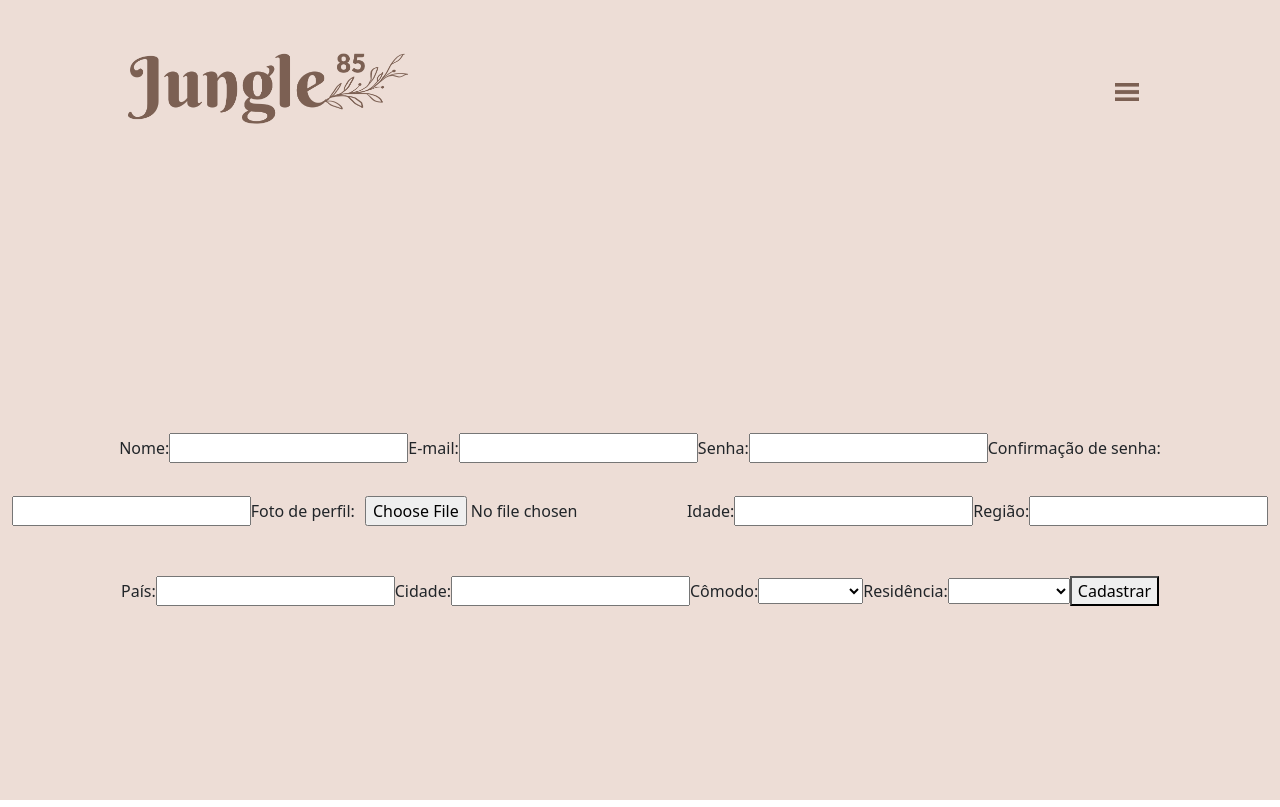
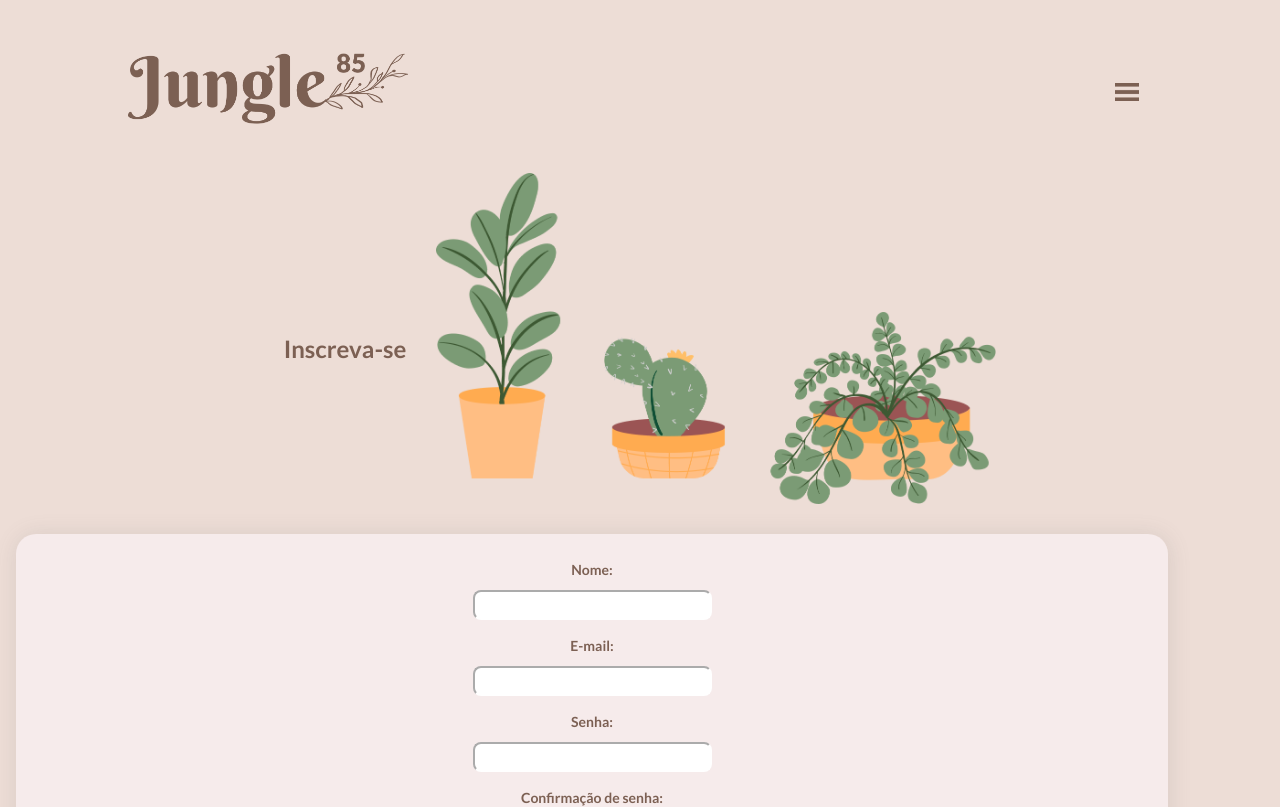
Before and after one commit to PHMS13/project-3-front, a React (Create React App) app: page /signup in a window 1280 px wide. Shown: the top 807 px of the page. Built offline with nearby package versions, Linux system fonts and the light colour scheme.

Commit message:
signup css ok

```diff
--- a/src/App.css
+++ b/src/App.css
@@ -40,6 +40,8 @@
     transform: rotate(360deg);
   }
 }
+
+/*-------------HOME PAGE--------------*/
 
 .homePageHero {
   width: 100vw;
@@ -115,21 +117,57 @@
   font-weight: 600;
 }
 
+/*------------SIGN-UP PAGE--------------*/
+
+.formTitle {
+  font-family: "Lato",sans-serif;
+  font-size: 56px;
+  font-weight: 600;
+  margin-top: 80px;
+  margin-right: 50px;
+  color: #7c6053;
+}
+
+.formHead {
+  width: 70vw;
+  max-width: 560px;
+  margin-top: 30px;
+}
+
 #btnCadastrar {
-  margin-top: 13px;
+  background-color: #7c6053;
+  color: whitesmoke;
+  padding: 6px;
+  padding-left: 4px;
+  padding-right: 4px;
+  border-radius: 12px;
+  border-color: #7c6053;
+  box-shadow: 10px 10px 22px #9090902a;
+  font-size: 14px;
+  font-family: "Lato", sans-serif;
+  font-weight: 600;
+  width: 30vw;
+  max-width: 120px;
+  min-width: 90px;
+  margin: 30px;
 }
 
 #inscreverForm {
-  margin-top: 250px;
+  width: 90vw;
+  margin: 50px;
+  margin-top: 30px;
+  background-color: #f6ebeb;
+  box-shadow: 1px 1px 22px #69696928;
+  border-radius: 20px;
+  padding: 20px;
+
 }
 
 #inscreverInfo {
-  margin-top: 20px;
-}
-
-#form {
-  /*width: 180px;
-  margin-top: 15px;*/
+  margin-top: 30px;
+  border-radius: 8px;
+  border-color: #ffffff;
+  margin: 10px;
 }
 
 #formImg {
@@ -140,7 +178,29 @@
 
 #formSelect {
   margin-top: 13px;
+  border-radius: 8px;
+  border-color: #ffffff;
+  margin: 10px;
 }
+
+#formImg {
+  font-size: 14px;
+  font-family: "Lato", sans-serif;
+  font-weight: 600;
+  color: #7C6053;
+  margin: 10px;
+}
+
+label {
+  font-size: 14px;
+  font-family: "Lato", sans-serif;
+  font-weight: 600;
+  color: #7C6053;
+  margin: 10px;
+}
+
+
+/*--------------------------------------*/
 
 .dropdown > button {
   background-color: rgba(0, 0, 0, 0) !important;
@@ -400,7 +460,44 @@ Form {
   display: flex;
 }
 
+/*-------------ERROR PAGE  -------------*/
+.errorTxt {
+  font-family: "Lato", sans-serif;
+  font-weight: 700;
+  font-size: 34px;
+  color: #7c6053;
+  margin-top: 80px;
+}
+
+.errorBtn {
+  background-color: #7c6053;
+  color: whitesmoke;
+  padding: 9px;
+  padding-left: 10px;
+  padding-right: 10px;
+  border-radius: 12px;
+  border-color: #7c6053;
+  font-size: 16px;
+  font-family: "Lato", sans-serif;
+  font-weight: 600;
+  width: 30vw;
+  max-width: 160px;
+  min-width: 30px;
+  margin: 30px;
+  margin-top: 0px;
+}
+
+.errorImg {
+  width: 50vw;
+  margin-top: 20px;
+  min-width: 280px
+}
+
+
+
 @media (max-width: 521px) {
+
+/*-------------HOME PAGE--------------*/
   .homeBody {
     display: flex;
     flex-direction: column;
@@ -454,4 +551,79 @@ Form {
     margin: 0px;
     margin-top: 0px;
   }
+
+/*-------------ERROR PAGE--------------*/
+
+  .errorTxt {
+    font-family: "Lato", sans-serif;
+    font-weight: 700;
+    font-size: 20px;
+    color: #7c6053;
+    margin-top: 80px;
+  }
+
+  .errorBtn {
+    width: 38vw;
+    font-size: 15px;
+    text-align: center;
+    margin-top: 20px;
+    text-align: justify;
+    font-family: "Lato", sans-serif;
+    color: whitesmoke;
+    font-weight: 600;
+  }
+
 }
+
+/*------------SIGN-UP PAGE--------------*/
+
+.formTitle {
+  font-family: "Lato",sans-serif;
+  font-size: 24px;
+  font-weight: 600;
+  margin-top: 40px;
+  margin-right: 30px;
+  color: #7c6053;
+}
+
+#inscreverForm {
+  width: 90vw;
+  margin: 16px;
+  margin-top: 0px;
+  background-color: #f6ebeb;
+  box-shadow: 1px 1px 22px #69696928;
+  border-radius: 20px;
+  padding: 20px;
+  display: flex;
+}
+
+.formHead {
+  width: 50vw;
+  max-width: 560px;
+  margin-top: 10px;
+}
+
+label {
+  font-size: 14px;
+  font-family: "Lato", sans-serif;
+  font-weight: 600;
+  color: #7C6053;
+  margin: 5px;
+  margin-bottom: 0px;
+}
+
+#btnCadastrar {
+  background-color: #7c6053;
+  color: whitesmoke;
+  padding: 6px;
+  padding-left: 6px;
+  padding-right: 6px;
+  border-radius: 12px;
+  border-color: #7c6053;
+  font-size: 14px;
+  font-family: "Lato", sans-serif;
+  font-weight: 600;
+  margin-top: 18px;
+  margin-bottom: 0px;
+
+}
--- a/src/pages/ErrorPage/index.js
+++ b/src/pages/ErrorPage/index.js
@@ -11,24 +11,16 @@ function ErrorPage() {
         alignItems: "center",
       }}
     >
-      <h1
-        style={{
-          fontFamily: "Lato",
-          fontWeight: "600",
-          fontSize: "35px",
-          color: "#7c6053",
-          marginTop: "80px",
-        }}
-      >
+      <h1 className="errorTxt">
         Página não encontrada
       </h1>
       <img
-        style={{ width: "50vw", marginTop: "20px" }}
+        className="errorImg"
         src={errorPage}
         alt="Error"
       />
       <Link to="/">
-        <button className="homeInicio2">Retornar à Home</button>
+        <button className="errorBtn">Retornar à Home</button>
       </Link>
     </div>
   );
--- a/src/pages/Home/index.js
+++ b/src/pages/Home/index.js
@@ -15,7 +15,7 @@ function Home() {
           </p>
           <div style={{display: "flex", alignItems: "center", flexDirection: "column", flexWrap: "nowrap"}}>{/*  nessa div, flex flex direction coll */}
             <Link to="/signup">
-              <button className="homeInicio1">Se cadastre</button>
+              <button className="homeInicio1">Cadastre-se</button>
             </Link>
             <Link to="/login">
               <button className="homeInicio2">Acesse sua conta</button>
--- a/src/pages/Signup/index.js
+++ b/src/pages/Signup/index.js
@@ -2,6 +2,7 @@ import { useState, useEffect } from "react";
 import { api } from "../../api/api";
 import { useNavigate } from "react-router-dom";
 import toast from "react-hot-toast";
+import formHead from "../../assets/03 - QuizPlantas.png"
 
 function Signup() {
   const navigate = useNavigate();
@@ -75,6 +76,14 @@ function Signup() {
   }
 
   return (
+    <div style={{backgroundColor: "#EDDDD6"}}>
+    <div style={{display:"flex", flexDirection:"row", flexWrap:"nowrap", alignContent:"center", alignItems:"center",
+    justifyContent:"center",
+    marginBottom:"30px"}}>
+    <h1 className="formTitle" >Inscreva-se</h1>
+    <img src={formHead} className="formHead" alt="form" />
+    </div>
+
     <form id="inscreverForm" onSubmit={handleSubmit}>
       <label htmlFor="formName">Nome:</label>
       <input
@@ -193,6 +202,7 @@ function Signup() {
 
       <button id="btnCadastrar" type="submit">Cadastrar</button>
     </form>
+    </div>
   );
 }
 
```
